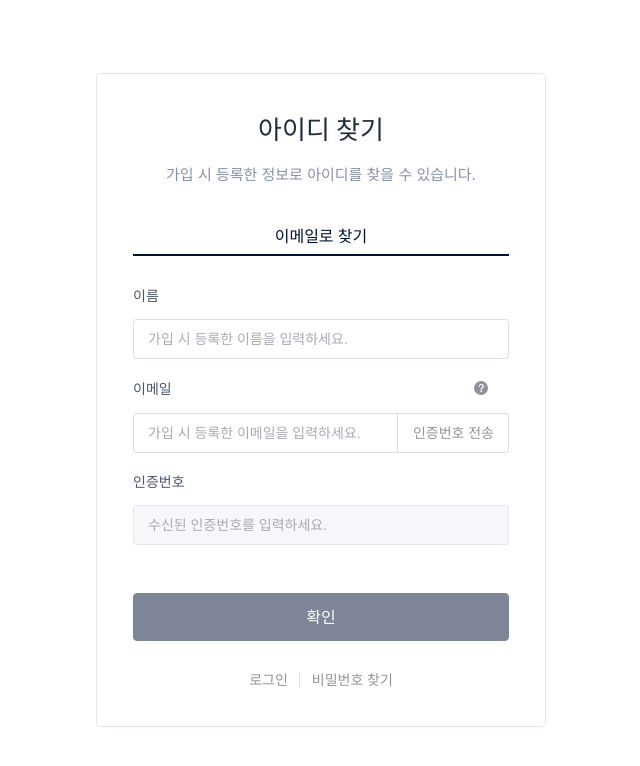
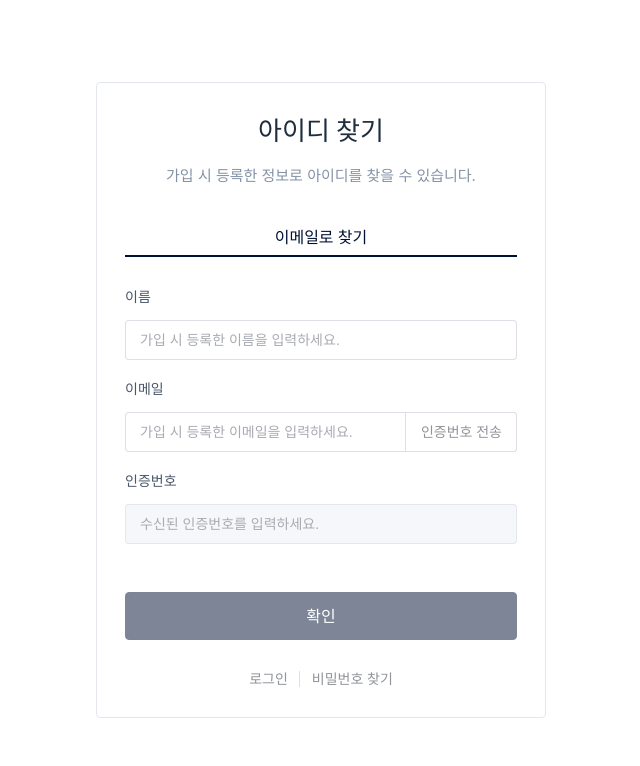
Before and after one commit to koobs97/BonsCore, a Vue app in the folder frontend/: page /FindId in a window 1280 px wide. Shown: the top 766 px of the page, without its empty margins (319-959 px from the left). Built offline with nearby package versions, Linux system fonts and the light colour scheme; what v-calendar would draw is missing.

Commit message:
20250718 아이디 찾기 템플릿 초안 작성중

```diff
--- a/frontend/src/views/auth/FindId.vue
+++ b/frontend/src/views/auth/FindId.vue
@@ -1,9 +1,12 @@
 <script setup lang="ts">
-// 로직은 비워둡니다.
 import { ref } from 'vue';
 // DocumentCopy 아이콘과 ElMessage 컴포넌트 추가
-import { QuestionFilled, DocumentCopy } from '@element-plus/icons-vue';
+import { DocumentCopy } from '@element-plus/icons-vue';
 import { ElMessage } from 'element-plus';
+import { useRouter } from "vue-router";
+
+// router
+const router = useRouter();
 
 // 탭 상태 관리를 위한 ref (UI 표시용)
 const activeTab = ref('email');
@@ -56,6 +59,14 @@ const copyToClipboard = async (text: string) => {
     console.error('Failed to copy ID: ', err);
   }
 };
+
+/**
+ * 로그인 화면으로 이동
+ */
+const onClickToOpenLogin = () => {
+  router.push("/login");
+}
+
 </script>
 
 <template>
@@ -80,19 +91,6 @@ const copyToClipboard = async (text: string) => {
                 <template #label>
                   <div class="label-with-help">
                     <span>이메일</span>
-                    <el-popover placement="right" title="도움말" :width="320" trigger="click">
-                      <template #reference>
-                        <el-button :icon="QuestionFilled" type="info" link circle class="help-icon-button"/>
-                      </template>
-                      <div class="popover-content">
-                        <p>이메일이 도착하지 않는 경우, 아래 내용을 확인해주세요.</p>
-                        <ul>
-                          <li>입력하신 이름과 이메일 주소가 가입 시 정보와 일치하는지 확인해주세요.</li>
-                          <li>스팸(정크) 메일함으로 자동 분류되지 않았는지 확인해주세요.</li>
-                          <li>통신사나 이메일 서비스 제공사의 문제로 수신이 지연될 수 있습니다. 잠시 후 다시 시도해주세요.</li>
-                        </ul>
-                      </div>
-                    </el-popover>
                   </div>
                 </template>
                 <el-input v-model="userEmail" placeholder="가입 시 등록한 이메일을 입력하세요." size="large" class="input-with-button">
@@ -113,6 +111,7 @@ const copyToClipboard = async (text: string) => {
                     size="large"
                 />
               </el-form-item>
+
             </el-form>
           </el-tab-pane>
         </el-tabs>
@@ -144,7 +143,7 @@ const copyToClipboard = async (text: string) => {
 
       <!-- 하단 공통 링크 -->
       <div class="navigation-links">
-        <el-button type="info" link>로그인</el-button>
+        <el-button type="info" link @click="onClickToOpenLogin">로그인</el-button>
         <el-divider direction="vertical" />
         <el-button type="info" link>비밀번호 찾기</el-button>
       </div>
@@ -170,7 +169,7 @@ const copyToClipboard = async (text: string) => {
   min-height: calc(100vh - 100px);
 }
 /* 아이디 찾기 카드 */
-.find-id-card { width: 450px; padding: 16px; box-sizing: border-box; }
+.find-id-card { width: 450px; padding: 8px; box-sizing: border-box; }
 .title { font-size: 26px; color: #1f2d3d; text-align: center; margin: 0 0 10px; }
 .description { font-size: 15px; color: #8492a6; text-align: center; margin-bottom: 30px; }
 /* 탭 스타일 */
--- a/frontend/src/views/auth/SignUp.vue
+++ b/frontend/src/views/auth/SignUp.vue
@@ -326,7 +326,9 @@ const onClickSignUp = async () => {
   }
 };
 
-
+/**
+ * 로그인 화면으로 이동
+ */
 const onClickToOpenLogin = () => {
   router.push("/login");
 }
```
